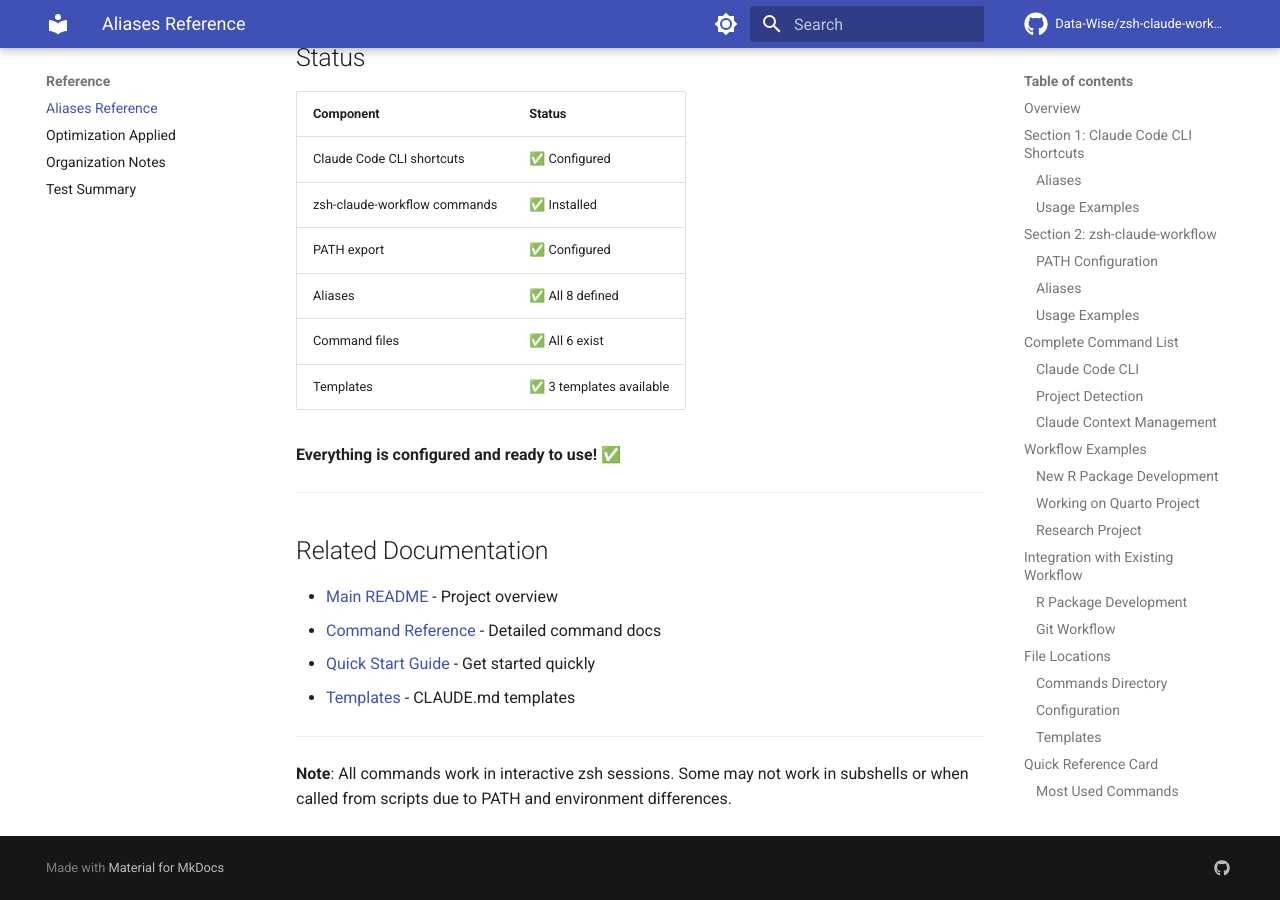
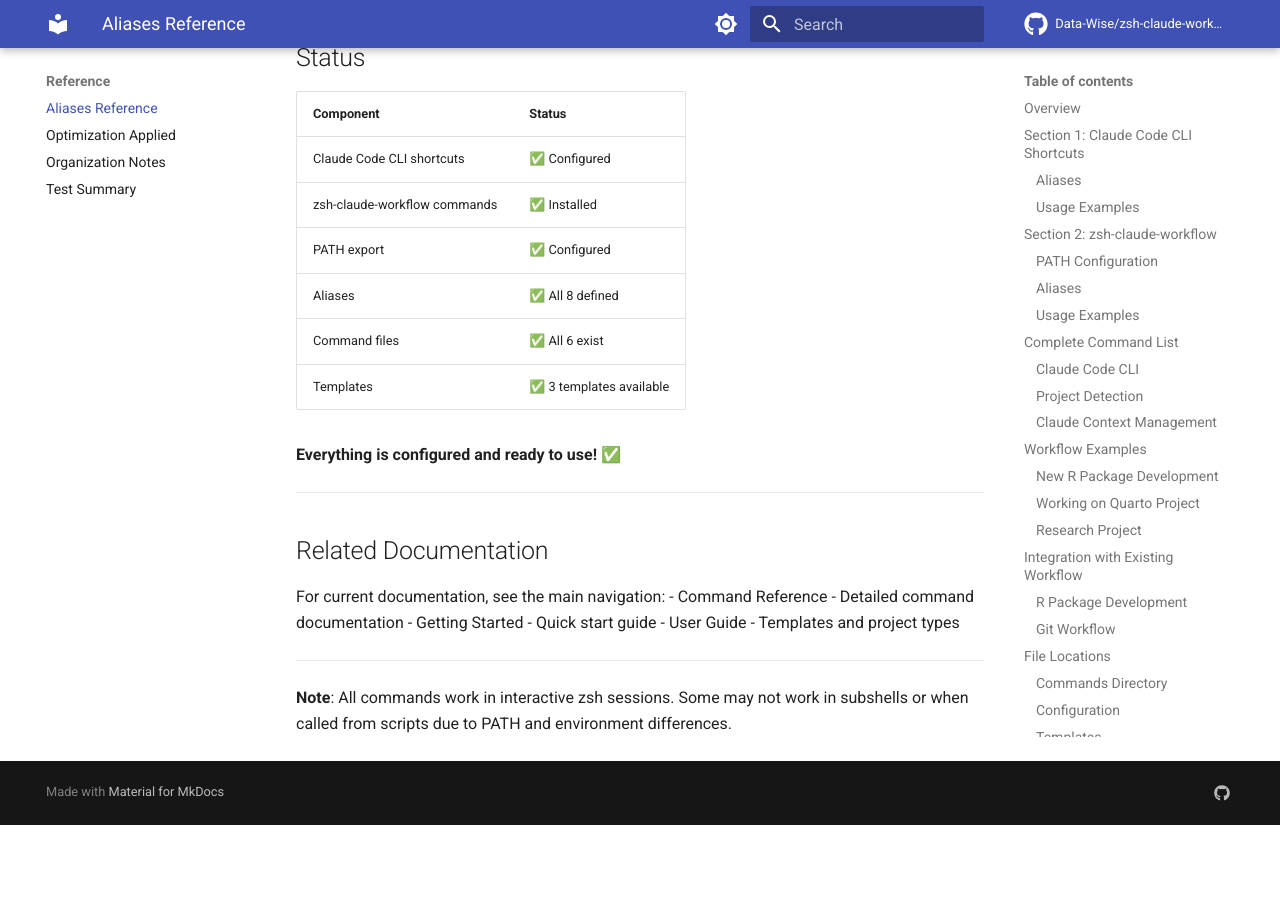
Before and after one commit to Data-Wise/zsh-claude-workflow, an MkDocs documentation site: the page built from docs/reference/aliases-reference.md, in a window 1280 px wide and 900 px high, scrolled down 6965 px. Built offline with MkDocs 1.6.1 and Material for MkDocs 9.7.7, drawn with Linux system fonts in a browser that asks for light colours; comment, search, counter and statistics services are not loaded; the version menu is left out; after the commit the page ends 7790 px from its top, so only the background shows below that; some of the changed text lies outside the part shown.

Commit message:
Fix all broken links in reference documentation
- reference/aliases-reference.md: Removed broken links to old docs
  - Replaced with navigation references
  - Fixed templates path reference

- reference/optimization-applied.md: Updated documentation links
  - Changed to navigation-based references
  - Removed links to deleted files

Result: Clean build with only 1 expected warning
- Only warning: README.md excluded (normal - conflicts with index.md)
- All broken link warnings resolved
- Build time: 0.69s

🤖 Generated with [Claude Code](https://claude.com/claude-code)

Co-Authored-By: Claude Sonnet 4.5 <noreply@anthropic.com>

````diff
--- a/docs/reference/aliases-reference.md
+++ b/docs/reference/aliases-reference.md
@@ -239,7 +239,7 @@ cinit                   # Create CLAUDE.md if missing
 
 ### Templates
 ```
-~/code/zsh-claude-workflow/templates/
+Project templates directory
 ├── CLAUDE-rpkg.md     # R package template
 ├── CLAUDE-quarto.md   # Quarto template
 └── CLAUDE-research.md # Research template
@@ -314,10 +314,10 @@ ptype
 
 ## Related Documentation
 
-- [Main README](README.md) - Project overview
-- [Command Reference](docs/COMMANDS.md) - Detailed command docs
-- [Quick Start Guide](QUICKSTART.md) - Get started quickly
-- [Templates](templates/) - CLAUDE.md templates
+For current documentation, see the main navigation:
+- Command Reference - Detailed command documentation
+- Getting Started - Quick start guide
+- User Guide - Templates and project types
 
 ---
 
````
Also changed, not shown: docs/reference/optimization-applied.md (+3 -4 lines).
